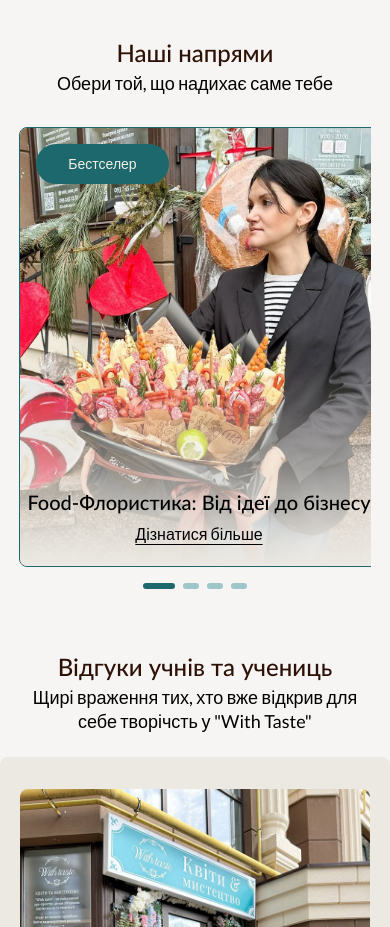
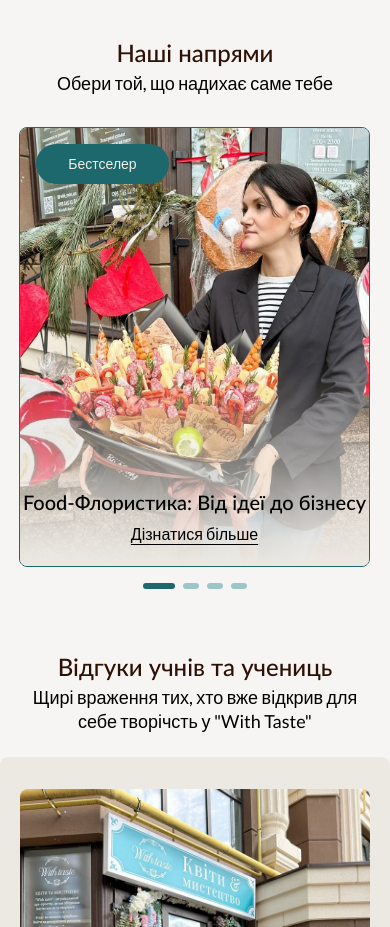
Before and after one commit to 7flowsstudio/floristics_agency, a Next.js app: page / in a window 390 px wide. Shown: the part 1580-2507 px from the top of the page. Built offline with nearby package versions, Linux system fonts and the light colour scheme.

Commit message:
add-w-full-slider-courses

```diff
--- a/src/components/sections/Courses.tsx
+++ b/src/components/sections/Courses.tsx
@@ -47,7 +47,8 @@ const Courses = () => {
               key={item.id}
               className={clsx(
                 "flex-shrink-0 rounded-lg overflow-hidden relative",
-                "min-w-[320px]  [@media(max-width:334px)]:min-w-[280px] h-[440px] min-[375px]:max-[440px]:min-w-[360px] gradient-image-overlay",
+                "w-[clamp(280px,90vw,360px)] h-[440px]",
+                "gradient-image-overlay",
                 index === 0 && "border-[1.5px] border-[#1C686D]",
               )}
             >
```
